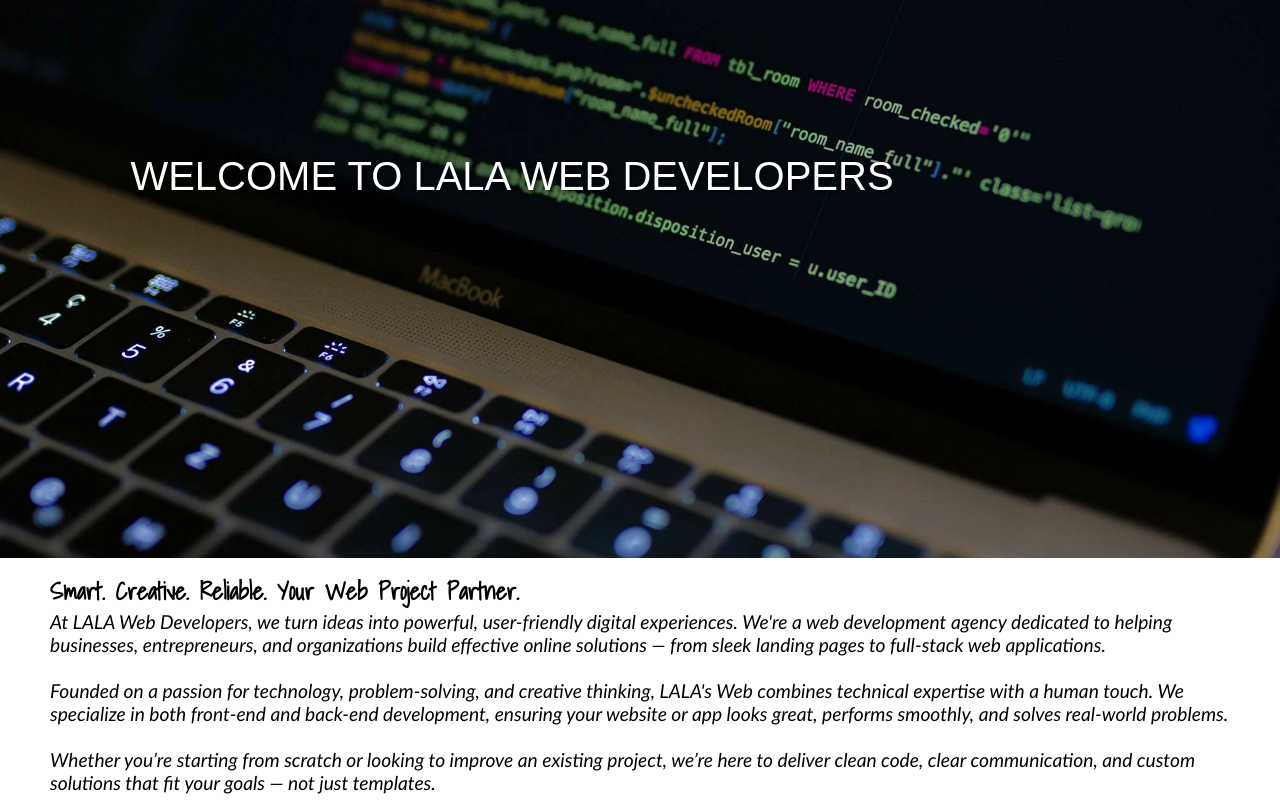
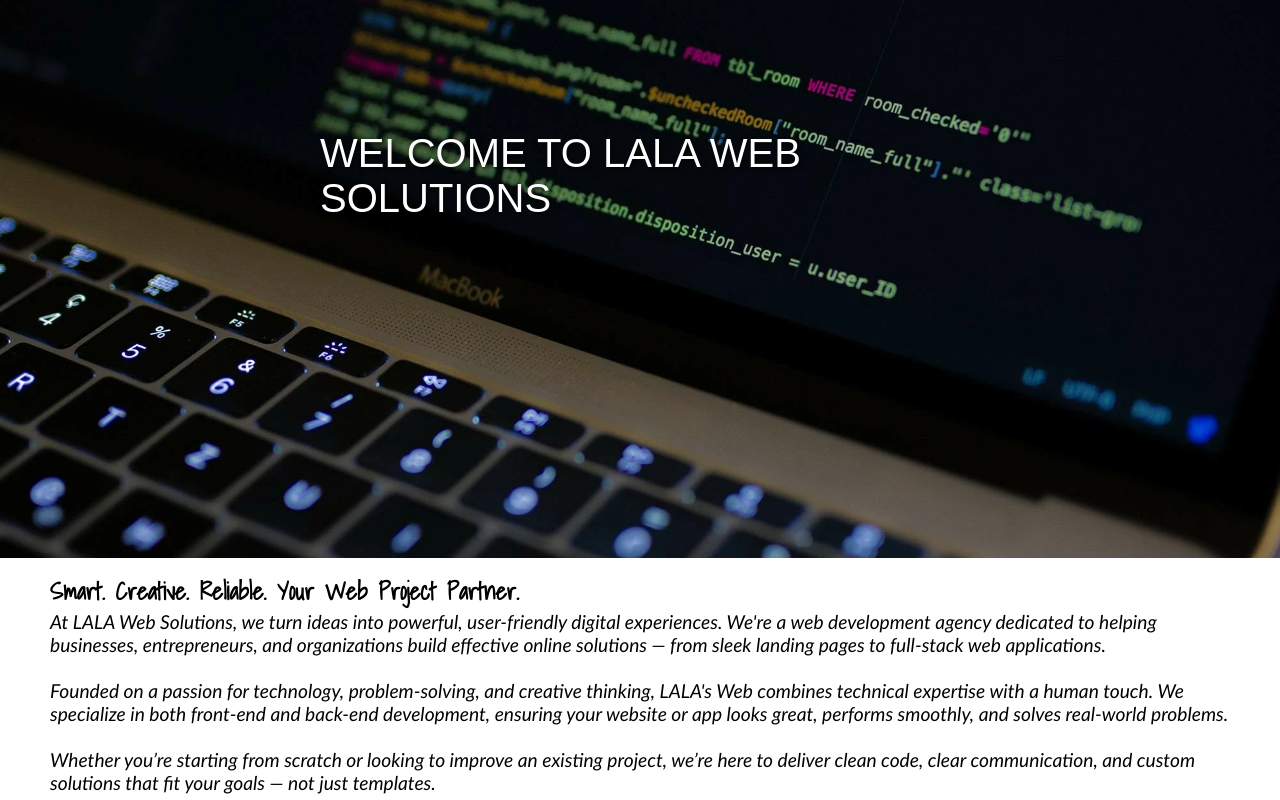
Before and after one commit to franckgullit/portfolio, a React (Create React App) app: page / in a window 1280 px wide. Shown: the part 240-1040 px from the top of the page. Built offline with nearby package versions, Linux system fonts and the light colour scheme; a web font is replaced by a local one.

Commit message:
Complete

```diff
--- a/src/Pages/Accueil/Accueil.jsx
+++ b/src/Pages/Accueil/Accueil.jsx
@@ -21,7 +21,7 @@ useEffect(() => {
         <>
             <div className='homePage'>
                 <img src={homeScreenImg} alt='home_screen' className='homescreen' />
-                <h1 className='job_title'>WELCOME TO LALA WEB DEVELOPERS</h1>
+                <h1 className='job_title'>WELCOME TO LALA WEB SOLUTIONS</h1>
             </div>
 
             <div className='presentation' id='about'  ref={presentationRef}>
@@ -30,7 +30,7 @@ useEffect(() => {
                 </h2>
 
                 <p className='aboutme_text'>
-                    At LALA Web Developers, we turn ideas into powerful, user-friendly digital experiences. We're a web development agency dedicated to helping businesses, entrepreneurs, and organizations build effective online solutions — from sleek landing pages to full-stack web applications.
+                    At LALA Web Solutions, we turn ideas into powerful, user-friendly digital experiences. We're a web development agency dedicated to helping businesses, entrepreneurs, and organizations build effective online solutions — from sleek landing pages to full-stack web applications.
                     <br /><br />
                     Founded on a passion for technology, problem-solving, and creative thinking, LALA's Web combines technical expertise with a human touch. We specialize in both front-end and back-end development, ensuring your website or app looks great, performs smoothly, and solves real-world problems.
                     <br /><br />
--- a/src/Pages/Accueil/Accueil.scss
+++ b/src/Pages/Accueil/Accueil.scss
@@ -10,7 +10,7 @@
   .job_title {
     position: absolute;
     top: 40%;
-    left: 40%;
+    left: 50%;
     transform: translate(-50%, -50%);
     color: WHITE;
     font-size: 2.5em;
--- a/src/components/ContactForm/ContactForm.jsx
+++ b/src/components/ContactForm/ContactForm.jsx
@@ -10,9 +10,9 @@ const ContactForm = () => {
   const handleSubmit = (e) => {
     e.preventDefault();
 
-    const serviceID = "service_booun4g";
-    const templateID = "template_iyh4dh5";
-    const userID = "IKc1O9BPIWxJ5g_a-";
+    const serviceID = "service_zvq8iiy";
+    const templateID = "template_vtuq4v9";
+    const userID = "TnyoVQinW808cvHgh";
 
     emailjs
       .sendForm(serviceID, templateID, formRef.current, userID)
--- a/src/components/Footer/Footer.jsx
+++ b/src/components/Footer/Footer.jsx
@@ -9,12 +9,12 @@ import linkedinLogo from '../../assets/linkedinLogo.jpg';
 function Footer() {
     return (
         <footer className='page_footer'>
-           <NavLink className='name_signature' to='#about'><img src={Logo} alt='home_screen' className='homescreen' /></NavLink>
+            <NavLink className='name_signature' to='#about'><img src={Logo} alt='home_screen' className='homescreen' /></NavLink>
             <nav className='footer_links'>
-                <a href='https://www.instagram.com/lala_web_developers/' target='_blank' className='githublink' rel="noreferrer">
+                <a href='https://www.instagram.com/lala_web_solutions/' target='_blank' className='githublink' rel="noreferrer">
                     <img src={InstaLogo} alt='GitHub Profile' />
                 </a>
-                <a href='https://www.linkedin.com/in/franck-g-3595ab13a/' target='_blank' className='linkedinlink' rel="noreferrer">
+                <a href='https://www.linkedin.com/in/lala-web-solutions-2217b2396/' target='_blank' className='linkedinlink' rel="noreferrer">
                     <img src={linkedinLogo} alt='linkedin Profile' />
                 </a>
             </nav>
```
Also changed, not shown: src/assets/Lalaweb_logo.webp (deleted), src/assets/Logo.webp.
